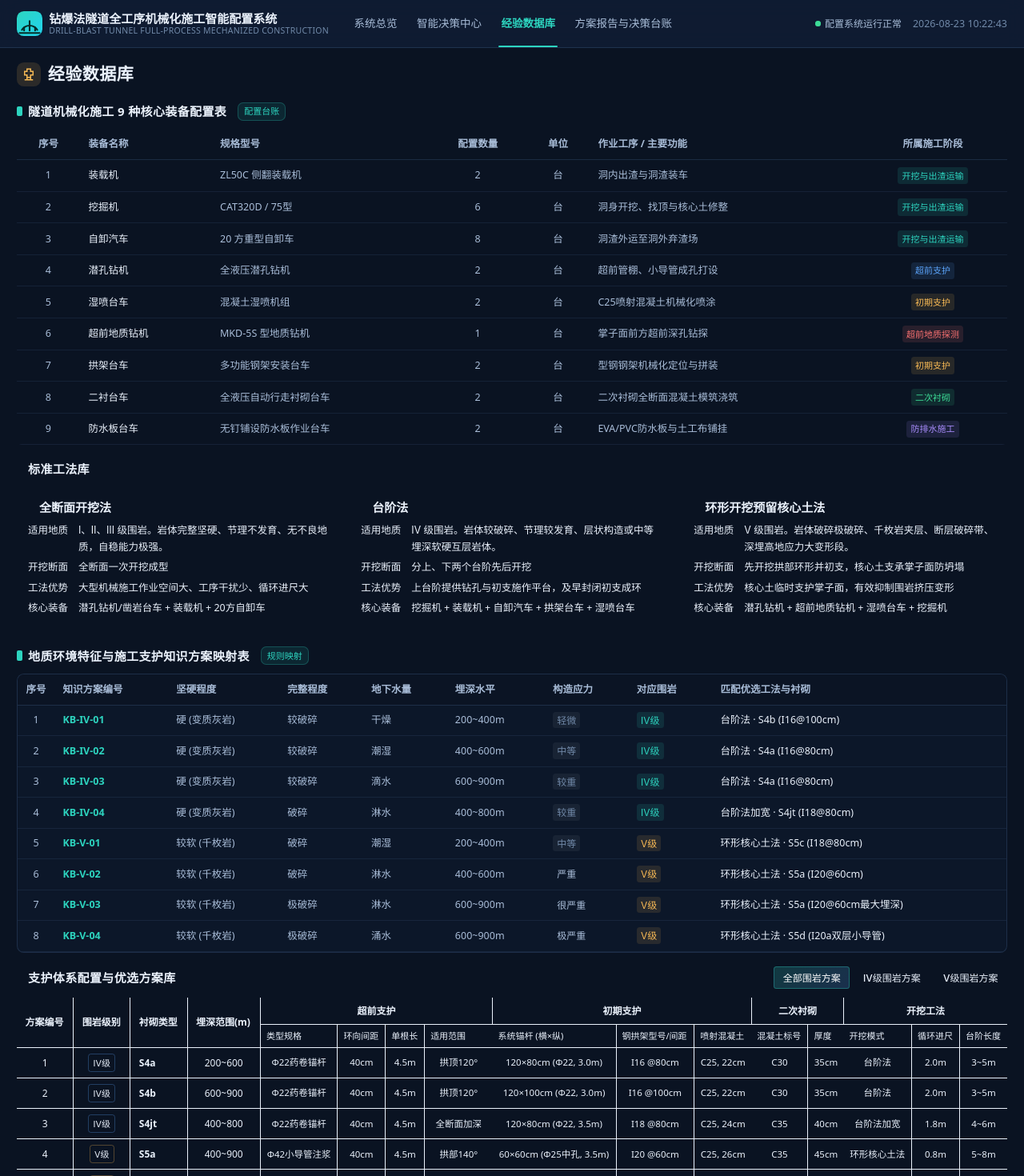
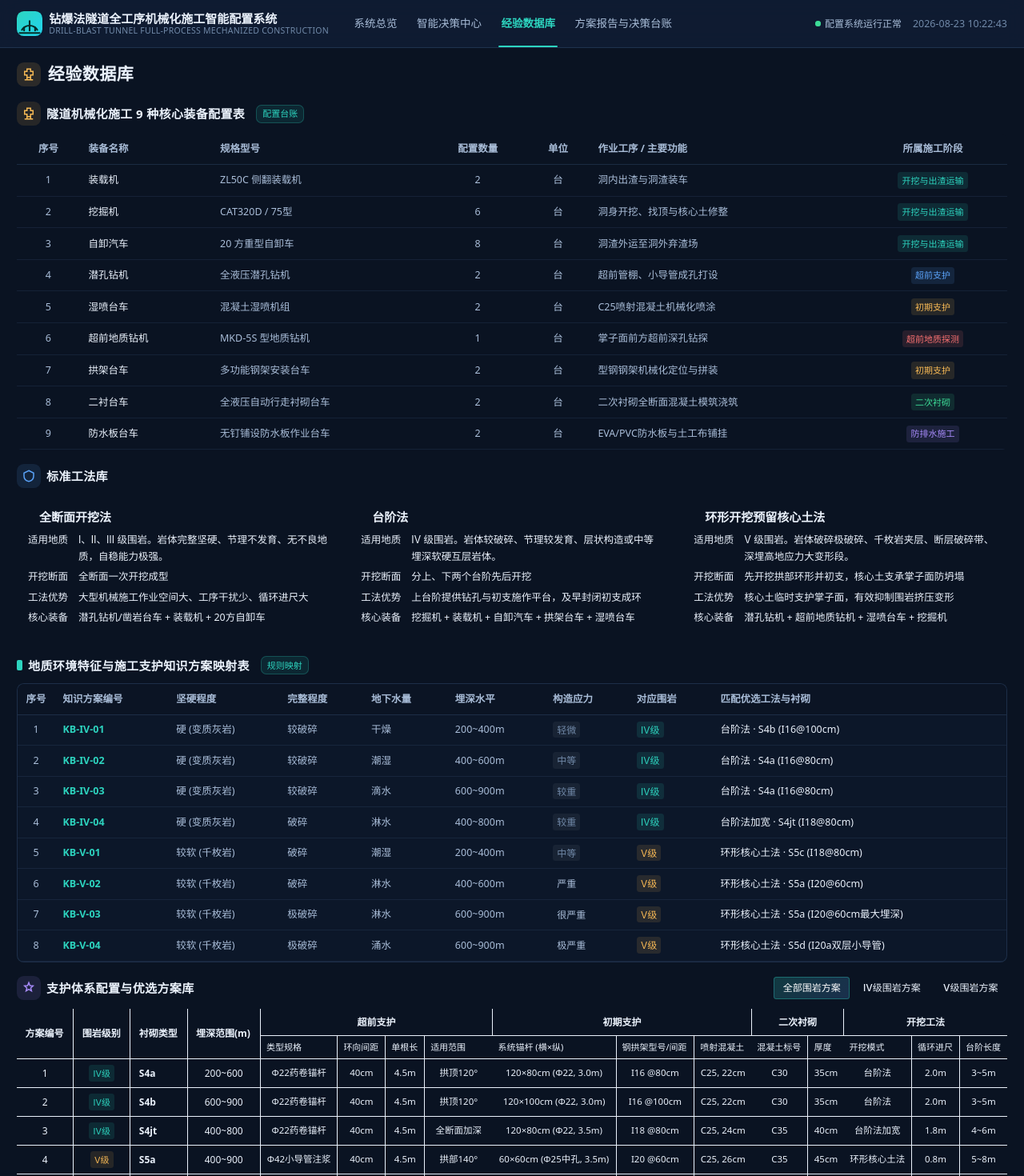
Before and after one commit to bestxu666/-, a Next.js app: page /knowledge in a window 1280 px wide. Shown: the top 1470 px of the page at 80% size. Built offline with nearby package versions, Linux system fonts and the light colour scheme.

Commit message:
style(knowledge): 板块标题补图标并对齐支护库表格配色
Coze-Commit-Type: user
Coze-User-ID: 1923494377703431
Coze-Conversation-ID: 12500971

```diff
--- a/src/components/knowledge/equipment-table.tsx
+++ b/src/components/knowledge/equipment-table.tsx
@@ -55,7 +55,15 @@ export function EquipmentTable({ title, tag, data }: EquipmentTableProps) {
     <div className="card">
       <div className="mb-3 flex items-center justify-between">
         <div className="flex items-center gap-2">
-          <span className="inline-block h-3.5 w-2 rounded-[2px] bg-brand" />
+          <span
+            className="flex h-[30px] w-[30px] shrink-0 items-center justify-center rounded-lg"
+            style={{ background: "rgba(247,185,85,.12)" }}
+          >
+            <svg width="18" height="18" viewBox="0 0 24 24" fill="none" stroke="#f7b955" strokeWidth="2" aria-hidden>
+              <path d="M9 3h6v4h4v6h-4v4H9v-4H5V7h4V3z" />
+              <path d="M9 17v4M15 17v4M5 21h14" />
+            </svg>
+          </span>
           <h3 className="m-0 text-[15px] font-semibold tracking-wide text-ink">{title}</h3>
           <span className="ml-2 inline-flex items-center rounded-md border border-brand/25 bg-brand/10 px-2 py-0.5 text-[11px] font-medium text-brand">
             {tag}
--- a/src/components/knowledge/method-library.tsx
+++ b/src/components/knowledge/method-library.tsx
@@ -22,7 +22,14 @@ export function MethodLibrary({ title, data }: { title: string; data: MethodCard
   return (
     <div>
       <div className="flex items-center gap-2 mb-3">
-        <span className="inline-block w-2 h-3.5 rounded-[2px] bg-[var(--brand)]" />
+        <span
+          className="flex h-[30px] w-[30px] shrink-0 items-center justify-center rounded-lg"
+          style={{ background: "rgba(90,162,248,.12)" }}
+        >
+          <svg width="18" height="18" viewBox="0 0 24 24" fill="none" stroke="#5aa2f8" strokeWidth="2" aria-hidden>
+            <path d="M12 3l8 4v5c0 5-3.5 8-8 9-4.5-1-8-4-8-9V7l8-4z" />
+          </svg>
+        </span>
         <h3 className="m-0 text-[15px] font-semibold text-[var(--text)] tracking-wide">{title}</h3>
       </div>
       <div className="grid grid-cols-1 md:grid-cols-3 gap-3">
--- a/src/components/knowledge/scheme-library.tsx
+++ b/src/components/knowledge/scheme-library.tsx
@@ -17,7 +17,14 @@ export function SchemeLibrary({ title, data }: { title: string; data: SupportSch
     <div>
       <div className="flex items-center justify-between mb-3">
         <div className="flex items-center gap-2">
-          <span className="inline-block w-2 h-3.5 rounded-[2px] bg-[var(--brand)]" />
+          <span
+            className="flex h-[30px] w-[30px] shrink-0 items-center justify-center rounded-lg"
+            style={{ background: "rgba(167,139,250,.12)" }}
+          >
+            <svg width="18" height="18" viewBox="0 0 24 24" fill="none" stroke="#a78bfa" strokeWidth="2" aria-hidden>
+              <path d="M12 3l2 5 5 .5-3.8 3.4L16.5 17 12 14.3 7.5 17l1.3-5.1L5 8.5 10 8l2-5z" />
+            </svg>
+          </span>
           <h3 className="m-0 text-[15px] font-semibold text-[var(--text)] tracking-wide">{title}</h3>
         </div>
         <div className="flex items-center gap-1.5">
@@ -35,10 +42,10 @@ export function SchemeLibrary({ title, data }: { title: string; data: SupportSch
               <th rowSpan={2} className="px-3 py-2.5 font-semibold whitespace-nowrap border-b border-r border-[var(--line)]">围岩级别</th>
               <th rowSpan={2} className="px-3 py-2.5 font-semibold whitespace-nowrap border-b border-r border-[var(--line)]">衬砌类型</th>
               <th rowSpan={2} className="px-3 py-2.5 font-semibold whitespace-nowrap border-b border-r border-[var(--line)]">埋深范围(m)</th>
-              <th colSpan={4} className="px-3 py-2 text-center font-semibold whitespace-nowrap border-b border-r border-[var(--line)] text-[var(--brand)]">超前支护</th>
-              <th colSpan={3} className="px-3 py-2 text-center font-semibold whitespace-nowrap border-b border-r border-[var(--line)] text-[var(--info)]">初期支护</th>
-              <th colSpan={2} className="px-3 py-2 text-center font-semibold whitespace-nowrap border-b border-r border-[var(--line)] text-[var(--violet)]">二次衬砌</th>
-              <th colSpan={3} className="px-3 py-2 text-center font-semibold whitespace-nowrap border-b border-[var(--line)] text-[var(--ok)]">开挖工法</th>
+              <th colSpan={4} className="px-3 py-2 text-center font-semibold whitespace-nowrap border-b border-r border-[var(--line)]">超前支护</th>
+              <th colSpan={3} className="px-3 py-2 text-center font-semibold whitespace-nowrap border-b border-r border-[var(--line)]">初期支护</th>
+              <th colSpan={2} className="px-3 py-2 text-center font-semibold whitespace-nowrap border-b border-r border-[var(--line)]">二次衬砌</th>
+              <th colSpan={3} className="px-3 py-2 text-center font-semibold whitespace-nowrap border-b border-[var(--line)]">开挖工法</th>
             </tr>
             <tr className="text-[var(--text-3)] text-left text-[11px]">
               <SubHead>类型规格</SubHead><SubHead>环向间距</SubHead><SubHead>单根长</SubHead><SubHead last>适用范围</SubHead>
@@ -53,10 +60,10 @@ export function SchemeLibrary({ title, data }: { title: string; data: SupportSch
                 <Td className="text-center text-[var(--text-3)]">{s.no}</Td>
                 <Td className="text-center">
                   <span
-                    className="inline-flex items-center px-1.5 py-0.5 rounded text-[11px] border"
+                    className="inline-flex items-center rounded px-1.5 py-0.5 text-[11px]"
                     style={{
-                      color: s.rock.startsWith("Ⅴ") ? "var(--warn)" : "var(--info)",
-                      borderColor: s.rock.startsWith("Ⅴ") ? "rgba(247,185,85,0.3)" : "rgba(90,162,248,0.3)",
+                      color: s.rock.startsWith("Ⅴ") ? "#f7b955" : "#2dd4bf",
+                      background: s.rock.startsWith("Ⅴ") ? "rgba(247,185,85,.12)" : "rgba(45,212,191,.12)",
                     }}
                   >
                     {s.rock}
@@ -101,10 +108,10 @@ function Td({ children, className = "", last }: { children: React.ReactNode; cla
   return <td className={`px-3 py-2 whitespace-nowrap border-b ${last ? "" : "border-r"} border-[var(--line)] ${className}`}>{children}</td>;
 }
 
-function cellBase(last: boolean | undefined, color: string) {
-  return `px-2 py-2 whitespace-nowrap border-b ${last ? "" : "border-r"} border-[var(--line)] text-center ${color} text-[11.5px]`;
+function cellBase(last: boolean | undefined) {
+  return `px-2 py-2 whitespace-nowrap border-b ${last ? "" : "border-r"} border-[var(--line)] text-center text-[var(--text)] text-[11.5px]`;
 }
-function TdBrand({ children, last }: { children: React.ReactNode; last?: boolean }) { return <td className={cellBase(last, "text-[var(--brand)]")}>{children}</td>; }
-function TdInfo({ children, last }: { children: React.ReactNode; last?: boolean }) { return <td className={cellBase(last, "text-[var(--info)]")}>{children}</td>; }
-function TdViolet({ children, last }: { children: React.ReactNode; last?: boolean }) { return <td className={cellBase(last, "text-[var(--violet)]")}>{children}</td>; }
-function TdOk({ children, last }: { children: React.ReactNode; last?: boolean }) { return <td className={cellBase(last, "text-[var(--ok)]")}>{children}</td>; }
+function TdBrand({ children, last }: { children: React.ReactNode; last?: boolean }) { return <td className={cellBase(last)}>{children}</td>; }
+function TdInfo({ children, last }: { children: React.ReactNode; last?: boolean }) { return <td className={cellBase(last)}>{children}</td>; }
+function TdViolet({ children, last }: { children: React.ReactNode; last?: boolean }) { return <td className={cellBase(last)}>{children}</td>; }
+function TdOk({ children, last }: { children: React.ReactNode; last?: boolean }) { return <td className={cellBase(last)}>{children}</td>; }
```
